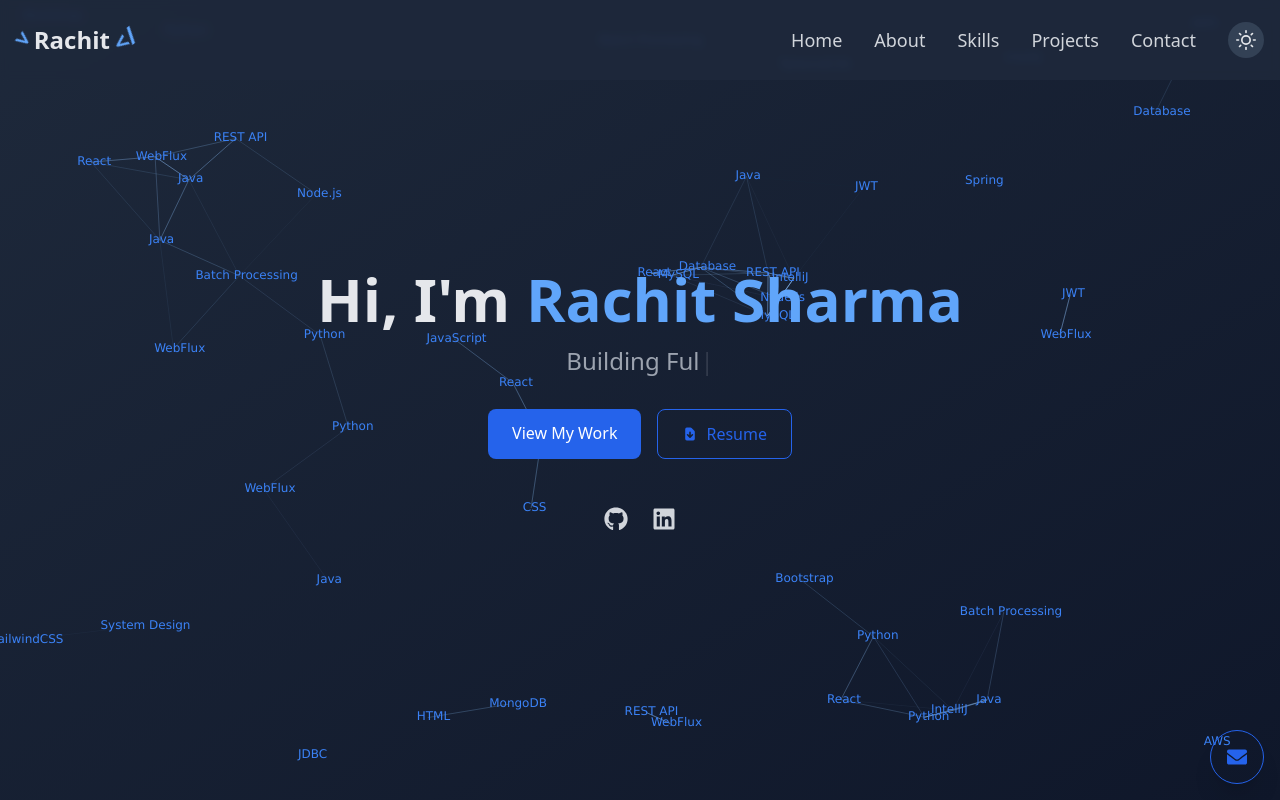
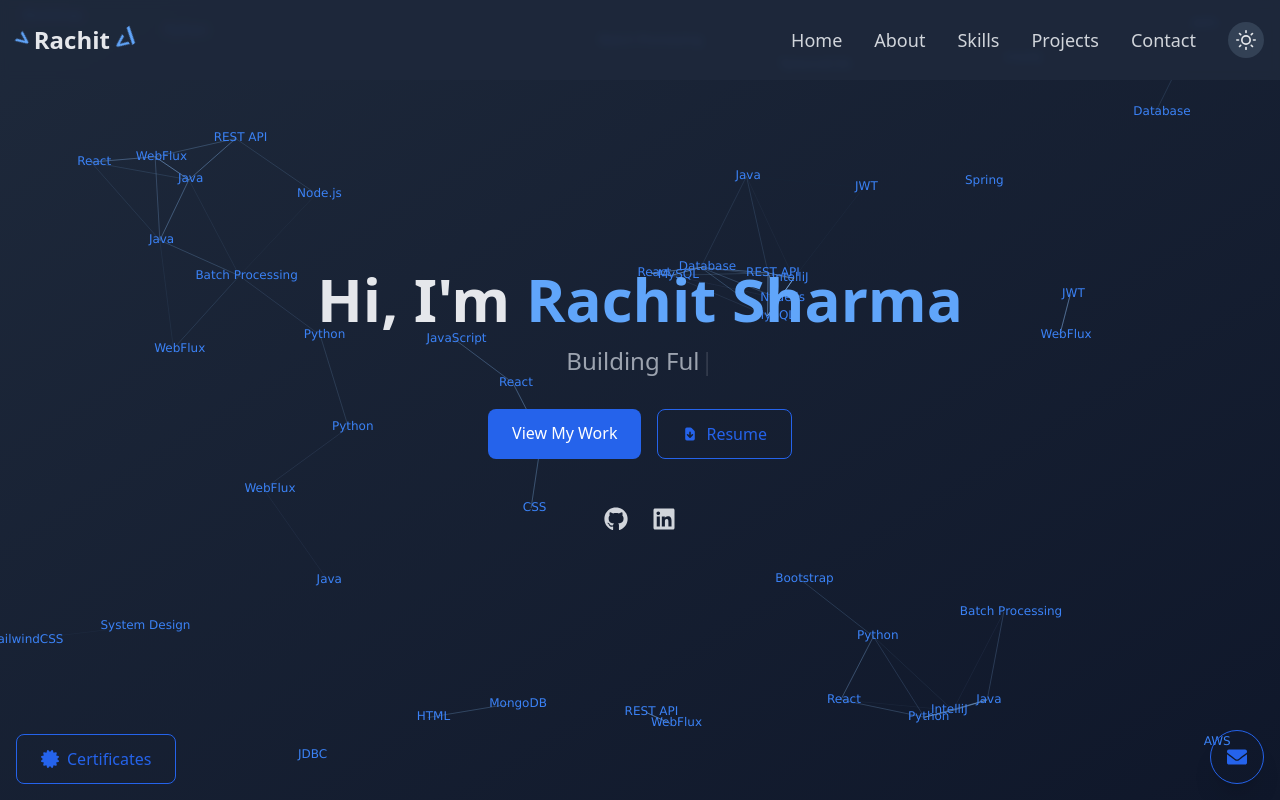
Before and after one commit to rachitsharma300/rachit-portfolio, a React (Vite) app: page / in a window 1280 px wide. Shown: the top 800 px of the page. Built offline with nearby package versions, Linux system fonts and the light colour scheme.

Commit message:
Reintroduce Certifications component: add back the Certifications section to the layout

```diff
--- a/src/App.jsx
+++ b/src/App.jsx
@@ -1,4 +1,6 @@
 import { useState } from 'react'
+//import reactLogo from './assets/react.svg'
+//import viteLogo from '/vite.svg'
 import Navbar from "./components/Navbar";
 import Hero from "./sections/Hero";
 import About from "./sections/About";
@@ -6,6 +8,7 @@ import Skills from "./sections/Skills";
 import Projects from "./sections/Projects";
 import Contact from "./sections/Contact";
 import Footer from "./components/Footer";
+import Certifications from './sections/Certifications'
 import "./App.css";
 
 function App() {
@@ -23,6 +26,7 @@ function App() {
         isOpen={contactOpen}
         onToggle={() => setContactOpen(!contactOpen)}
       />
+           <Certifications />
       <Footer />
     </>
   );
```
